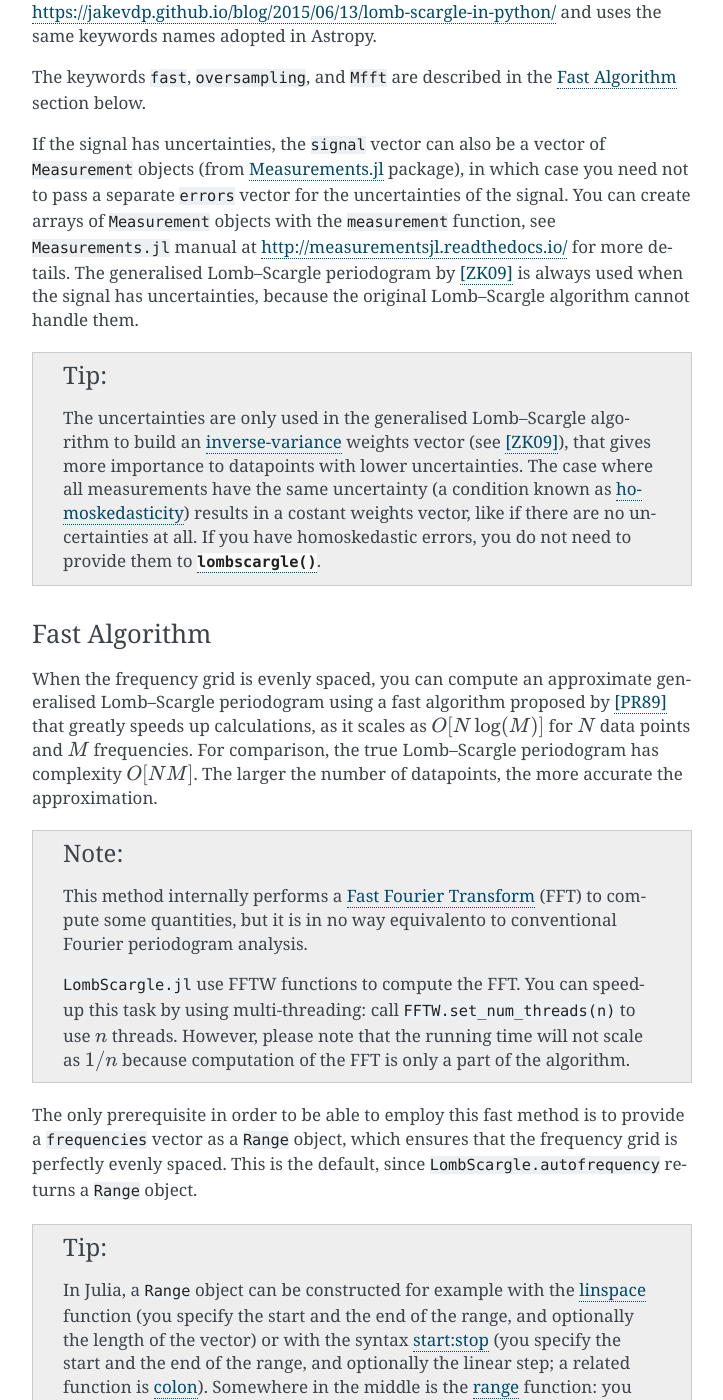
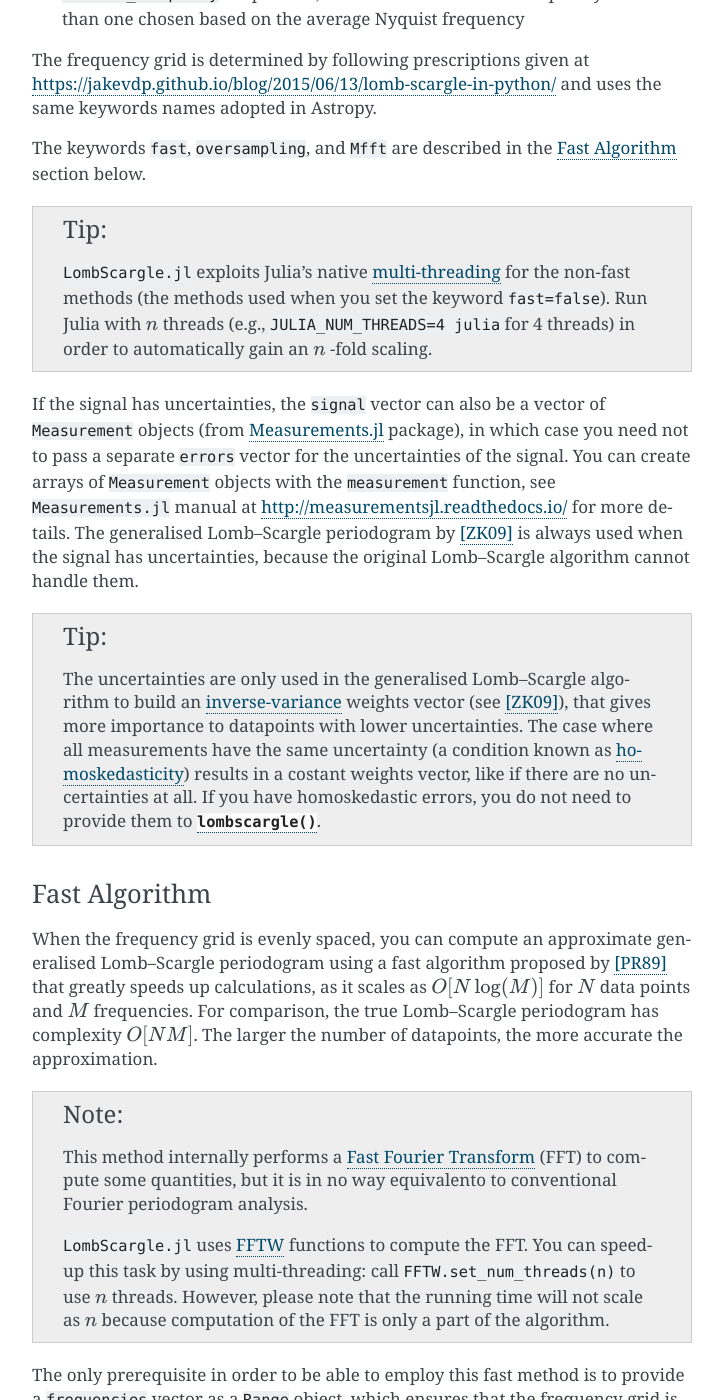
Before and after one commit to JuliaAstro/LombScargle.jl, a Sphinx documentation site: the page built from docs/index.rst, in a window 1280 px wide and 1400 px high, scrolled down 3990 px. Shown: the whole window, without its empty margins (388-1111 px from the left). Built offline with Sphinx 7.4.7, drawn with Linux system fonts in a browser that asks for light colours; some of the changed text lies outside the part shown.

Commit message:
[skip ci] Update documentation

```diff
--- a/docs/index.rst
+++ b/docs/index.rst
@@ -4,8 +4,8 @@ LombScargle.jl
 Introduction
 ------------
 
-`LombScargle.jl <https://github.com/giordano/LombScargle.jl>`__ is a package to
-estimate the `frequency spectrum
+`LombScargle.jl <https://github.com/giordano/LombScargle.jl>`__ is a package for
+a fast multi-threaded estimation of the `frequency spectrum
 <https://en.wikipedia.org/wiki/Frequency_spectrum>`__ of a periodic signal with
 `the Lomb–Scargle periodogram
 <https://en.wikipedia.org/wiki/The_Lomb–Scargle_periodogram>`__.  This is
@@ -54,8 +54,12 @@ Othe relevant papers are:
 
 The package provides facilities to:
 
-* compute the periodogram using different implementations (with different
-  speeds) and different normalizations;
+* compute the periodogram using different methods (with different speeds) and
+  different normalizations.  This is one of the fastest implementations of these
+  methods available as free software.  If Julia is run with more than one
+  `thread
+  <http://docs.julialang.org/en/stable/manual/parallel-computing/#multi-threading-experimental>`_,
+  computation is automatically multi-threaded, further speeding up calculations;
 * access the frequency and period grid of the resulting periodogram, together
   with the power spectrum;
 * find the maximum power in the periodogram and the frequency and period
@@ -186,6 +190,15 @@ uses the same keywords names adopted in Astropy.
 The keywords ``fast``, ``oversampling``, and ``Mfft`` are described in the `Fast
 Algorithm`_ section below.
 
+.. Tip::
+
+   ``LombScargle.jl`` exploits Julia’s native `multi-threading
+   <http://docs.julialang.org/en/stable/manual/parallel-computing/#multi-threading-experimental>`_
+   for the non-fast methods (the methods used when you set the keyword
+   ``fast=false``).  Run Julia with :math:`n` threads (e.g.,
+   ``JULIA_NUM_THREADS=4 julia`` for 4 threads) in order to automatically gain
+   an :math:`n` -fold scaling.
+
 If the signal has uncertainties, the ``signal`` vector can also be a vector of
 ``Measurement`` objects (from `Measurements.jl
 <https://github.com/giordano/Measurements.jl>`__ package), in which case you
@@ -225,11 +238,11 @@ datapoints, the more accurate the approximation.
    some quantities, but it is in no way equivalento to conventional Fourier
    periodogram analysis.
 
-   ``LombScargle.jl`` use FFTW functions to compute the FFT.  You can speed-up
-   this task by using multi-threading: call ``FFTW.set_num_threads(n)`` to use
-   :math:`n` threads.  However, please note that the running time will not scale
-   as :math:`1/n` because computation of the FFT is only a part of the
-   algorithm.
+   ``LombScargle.jl`` uses `FFTW <http://fftw.org/>`_ functions to compute the
+   FFT.  You can speed-up this task by using multi-threading: call
+   ``FFTW.set_num_threads(n)`` to use :math:`n` threads.  However, please note
+   that the running time will not scale as :math:`n` because computation of the
+   FFT is only a part of the algorithm.
 
 The only prerequisite in order to be able to employ this fast method is to
 provide a ``frequencies`` vector as a ``Range`` object, which ensures that the
```
Also changed, not shown: NEWS.md (+4 -4 lines), README.md (+11 -5 lines).
